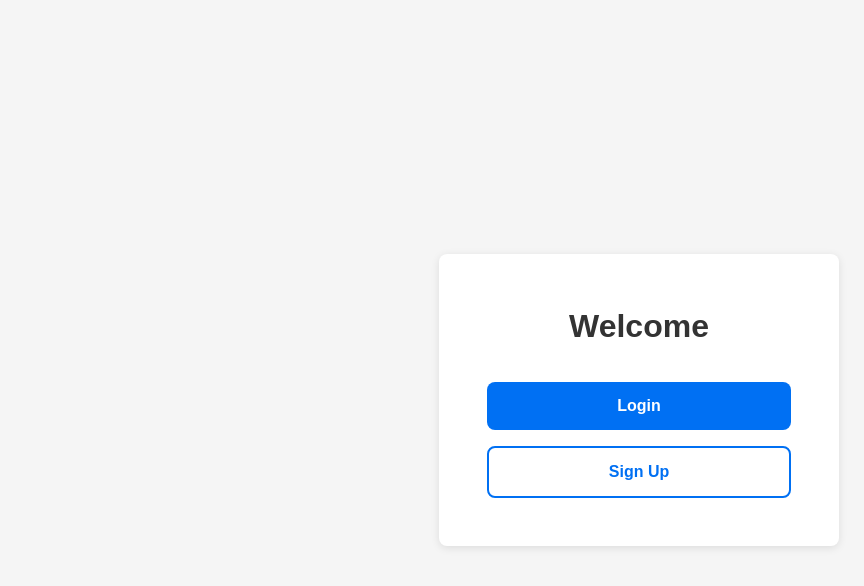
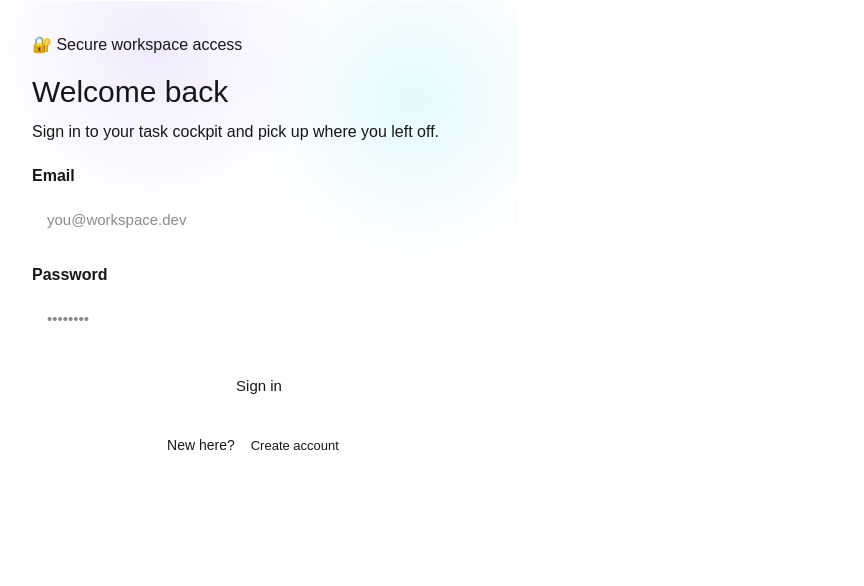
Before and after one commit to DivyaTech18/todoadvance, a Next.js app: page /auth in a window 1280 px wide. Shown: the top 586 px of the page, without its empty margins (1-865 px from the left). Built offline with nearby package versions, Linux system fonts and the light colour scheme.

Commit message:
feat: update app/auth/page.tsx

```diff
--- a/app/auth/page.tsx
+++ b/app/auth/page.tsx
@@ -1,98 +1,224 @@
 "use client";
 
-import Link from "next/link";
+import { useState } from "react";
+import { useRouter } from "next/navigation";
+import { supabase } from "@/lib/supabaseClient";
 
 export default function AuthPage() {
+  const router = useRouter();
+  const [mode, setMode] = useState<"login" | "signup">("login");
+  const [email, setEmail] = useState("");
+  const [password, setPassword] = useState("");
+  const [loading, setLoading] = useState(false);
+  const [message, setMessage] = useState<{ type: "success" | "error"; text: string } | null>(null);
+
+  const handleSubmit = async (e: React.FormEvent) => {
+    e.preventDefault();
+    setLoading(true);
+    setMessage(null);
+
+    if (!email || !password) {
+      setMessage({ type: "error", text: "Please fill in all fields" });
+      setLoading(false);
+      return;
+    }
+
+    if (!email.includes("@")) {
+      setMessage({ type: "error", text: "Please enter a valid email address" });
+      setLoading(false);
+      return;
+    }
+
+    if (password.length < 6) {
+      setMessage({ type: "error", text: "Password must be at least 6 characters" });
+      setLoading(false);
+      return;
+    }
+
+    try {
+      if (mode === "signup") {
+        const { error } = await supabase.auth.signUp({
+          email,
+          password,
+        });
+
+        if (error) {
+          setMessage({ type: "error", text: error.message });
+        } else {
+          setMessage({ type: "success", text: "Account created! Please log in." });
+          setEmail("");
+          setPassword("");
+          setTimeout(() => {
+            setMode("login");
+            setMessage(null);
+          }, 2000);
+        }
+      } else {
+        const { error } = await supabase.auth.signInWithPassword({
+          email,
+          password,
+        });
+
+        if (error) {
+          setMessage({ type: "error", text: error.message });
+        } else {
+          router.push("/todo");
+        }
+      }
+    } catch (error: any) {
+      setMessage({ type: "error", text: error.message || "An unexpected error occurred" });
+    } finally {
+      setLoading(false);
+    }
+  };
+
+  const toggleMode = () => {
+    setMode(mode === "login" ? "signup" : "login");
+    setMessage(null);
+    setEmail("");
+    setPassword("");
+  };
+
   return (
+    <div className="page-shell">
+      <div className="page-content" style={{ maxWidth: "520px", width: "100%" }}>
         <div
+          className="glass-panel"
           style={{
-        minHeight: "100vh",
-        display: "flex",
-        flexDirection: "column",
-        alignItems: "center",
-        justifyContent: "center",
-        backgroundColor: "#f5f5f5",
-        fontFamily: "Arial, sans-serif",
-        padding: "2rem",
+            padding: "32px",
+            borderRadius: "20px",
+            border: "1px solid rgba(255,255,255,0.08)",
+            position: "relative",
+            overflow: "hidden",
           }}
         >
           <div
             style={{
-          backgroundColor: "#fff",
-          borderRadius: "8px",
-          padding: "3rem",
-          boxShadow: "0 2px 8px rgba(0, 0, 0, 0.1)",
-          maxWidth: "400px",
-          width: "100%",
+              position: "absolute",
+              inset: 0,
+              background:
+                "radial-gradient(circle at 30% 10%, rgba(139, 92, 246, 0.12), transparent 30%), radial-gradient(circle at 80% 20%, rgba(34, 211, 238, 0.12), transparent 30%)",
+              pointerEvents: "none",
+            }}
+          />
+          <div style={{ position: "relative" }}>
+            <div className="pill" style={{ marginBottom: "12px", width: "fit-content" }}>
+              <span>🔐</span> Secure workspace access
+            </div>
+            <h1 style={{ fontSize: "30px", margin: "0 0 6px" }}>
+              {mode === "login" ? "Welcome back" : "Create your space"}
+            </h1>
+            <p className="muted" style={{ margin: "0 0 20px" }}>
+              {mode === "login"
+                ? "Sign in to your task cockpit and pick up where you left off."
+                : "Sign up to start tracking tasks with a clean, code-first vibe."}
+            </p>
+
+            <form onSubmit={handleSubmit} style={{ display: "flex", flexDirection: "column", gap: "16px" }}>
+              <div>
+                <label
+                  htmlFor="email"
+                  style={{
+                    display: "block",
+                    marginBottom: "6px",
+                    color: "var(--foreground)",
+                    fontWeight: 600,
                   }}
                 >
-        <h1
+                  Email
+                </label>
+                <input
+                  id="email"
+                  type="email"
+                  value={email}
+                  onChange={(e) => setEmail(e.target.value)}
+                  placeholder="you@workspace.dev"
+                  disabled={loading}
+                  required
                   style={{
-            fontSize: "2rem",
-            fontWeight: "bold",
-            marginBottom: "2rem",
-            color: "#333",
-            textAlign: "center",
+                    width: "100%",
+                    padding: "14px",
+                    borderRadius: "12px",
+                    border: "1px solid rgba(255,255,255,0.12)",
+                    background: "rgba(255,255,255,0.05)",
+                    color: "var(--foreground)",
+                    outline: "none",
+                    fontSize: "15px",
+                  }}
+                />
+              </div>
+
+              <div>
+                <label
+                  htmlFor="password"
+                  style={{
+                    display: "block",
+                    marginBottom: "6px",
+                    color: "var(--foreground)",
+                    fontWeight: 600,
                   }}
                 >
-          Welcome
-        </h1>
+                  Password
+                </label>
+                <input
+                  id="password"
+                  type="password"
+                  value={password}
+                  onChange={(e) => setPassword(e.target.value)}
+                  placeholder="••••••••"
+                  disabled={loading}
+                  required
+                  minLength={6}
+                  style={{
+                    width: "100%",
+                    padding: "14px",
+                    borderRadius: "12px",
+                    border: "1px solid rgba(255,255,255,0.12)",
+                    background: "rgba(255,255,255,0.05)",
+                    color: "var(--foreground)",
+                    outline: "none",
+                    fontSize: "15px",
+                  }}
+                />
+              </div>
+
+              {message && (
                 <div
+                  className="glass-panel"
                   style={{
-            display: "flex",
-            flexDirection: "column",
-            gap: "1rem",
+                    padding: "12px 14px",
+                    borderRadius: "12px",
+                    borderColor: message.type === "success" ? "rgba(16, 185, 129, 0.4)" : "rgba(239,68,68,0.4)",
+                    color: message.type === "success" ? "#bbf7d0" : "#fecdd3",
                   }}
                 >
-          <Link
-            href="/todo"
-            style={{
-              display: "inline-block",
-              padding: "0.75rem 1.5rem",
-              fontSize: "1rem",
-              fontWeight: "600",
-              color: "#fff",
-              backgroundColor: "#0070f3",
-              borderRadius: "8px",
-              textDecoration: "none",
-              textAlign: "center",
-              transition: "background-color 0.2s",
-            }}
-            onMouseOver={(e) =>
-              (e.currentTarget.style.backgroundColor = "#0051cc")
-            }
-            onMouseOut={(e) =>
-              (e.currentTarget.style.backgroundColor = "#0070f3")
-            }
+                  {message.text}
+                </div>
+              )}
+
+              <button
+                type="submit"
+                disabled={loading}
+                className="button-primary"
+                style={{ width: "100%", padding: "14px", fontSize: "15px" }}
               >
-            Login
-          </Link>
-          <Link
-            href="/todo"
-            style={{
-              display: "inline-block",
-              padding: "0.75rem 1.5rem",
-              fontSize: "1rem",
-              fontWeight: "600",
-              color: "#0070f3",
-              backgroundColor: "transparent",
-              border: "2px solid #0070f3",
-              borderRadius: "8px",
-              textDecoration: "none",
-              textAlign: "center",
-              transition: "background-color 0.2s, color 0.2s",
-            }}
-            onMouseOver={(e) => {
-              e.currentTarget.style.backgroundColor = "#0070f3";
-              e.currentTarget.style.color = "#fff";
-            }}
-            onMouseOut={(e) => {
-              e.currentTarget.style.backgroundColor = "transparent";
-              e.currentTarget.style.color = "#0070f3";
-            }}
+                {loading ? "Processing..." : mode === "login" ? "Sign in" : "Create account"}
+              </button>
+
+              <div style={{ textAlign: "center", fontSize: "14px", color: "var(--muted)" }}>
+                {mode === "login" ? "New here?" : "Already have an account?"}{" "}
+                <button
+                  type="button"
+                  onClick={toggleMode}
+                  disabled={loading}
+                  className="button-ghost"
+                  style={{ padding: "8px 12px", fontSize: "13px" }}
                 >
-            Sign Up
-          </Link>
+                  {mode === "login" ? "Create account" : "Back to login"}
+                </button>
+              </div>
+            </form>
+          </div>
         </div>
       </div>
     </div>
```
Lines whose indentation alone changed are shown as unchanged.
